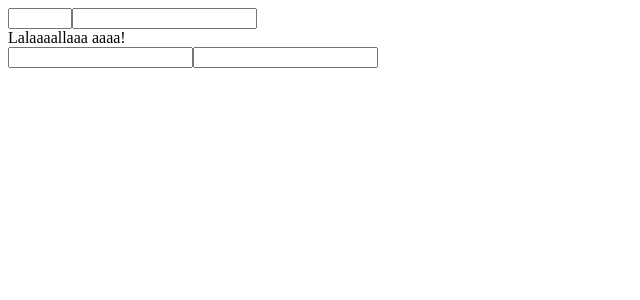
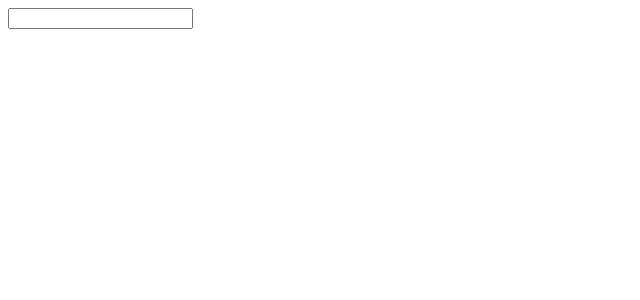
Before and after one commit to jakubhfake/megak-react-app, a React (Create React App) app: page / in a window 1280 px wide. Shown: the top 300 px of the page, without its empty margins (0-640 px from the left). Built offline with nearby package versions, Linux system fonts and the light colour scheme.

Commit message:
use html attributes

```diff
--- a/src/App.js
+++ b/src/App.js
@@ -4,10 +4,6 @@ import {CrazyInput} from "./CrazyInput";
 
 export const App = props => (
     <>
-        <input type={'number'} min={0} max={100} required/>
-        <input type={'text'}/>
-        <div>Lalaaaallaaa aaaa!</div>
         <CrazyInput/>
-        <CrazyInput isPwd/>
     </>
 );
--- a/src/CrazyInput.js
+++ b/src/CrazyInput.js
@@ -5,12 +5,12 @@ export const CrazyInput = props => {
 
     useEffect(() => {
         const intervalId = setInterval(() => {
-
+            setInputType(inputType => (inputType === 'password' ? 'text' : 'password'))
         }, 1000);
 
         return () => clearInterval(intervalId);
     //     tu musi być funkcja a nie return clearInterval(intervalId), ponieważ po uruchomienufunkcji id razu się ona zakończy, czyli nie będzie działało :)
     }, []);
 
-    return <input type={props.isPwd ? 'password' : 'text'}/>
+    return <input type={inputType}/>
 }
```
